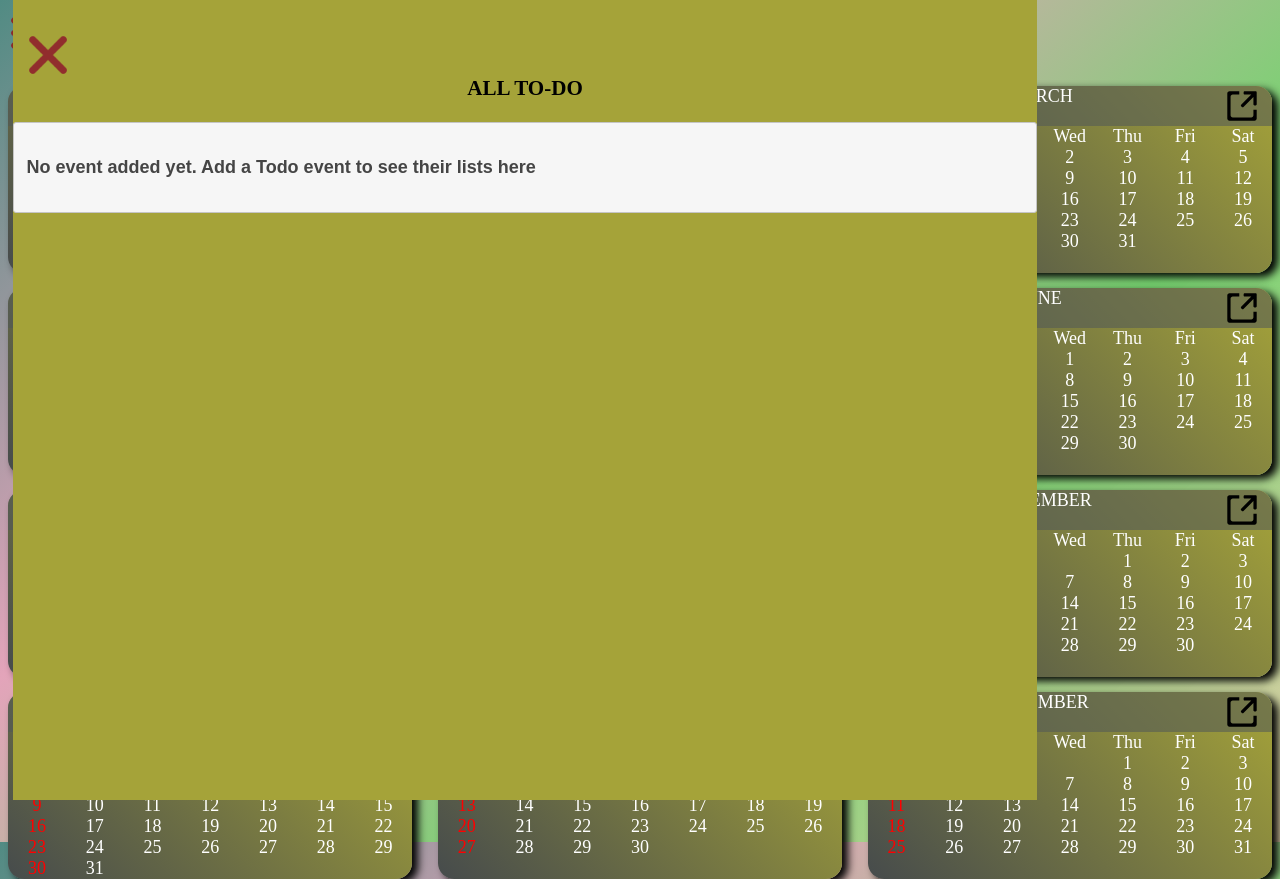
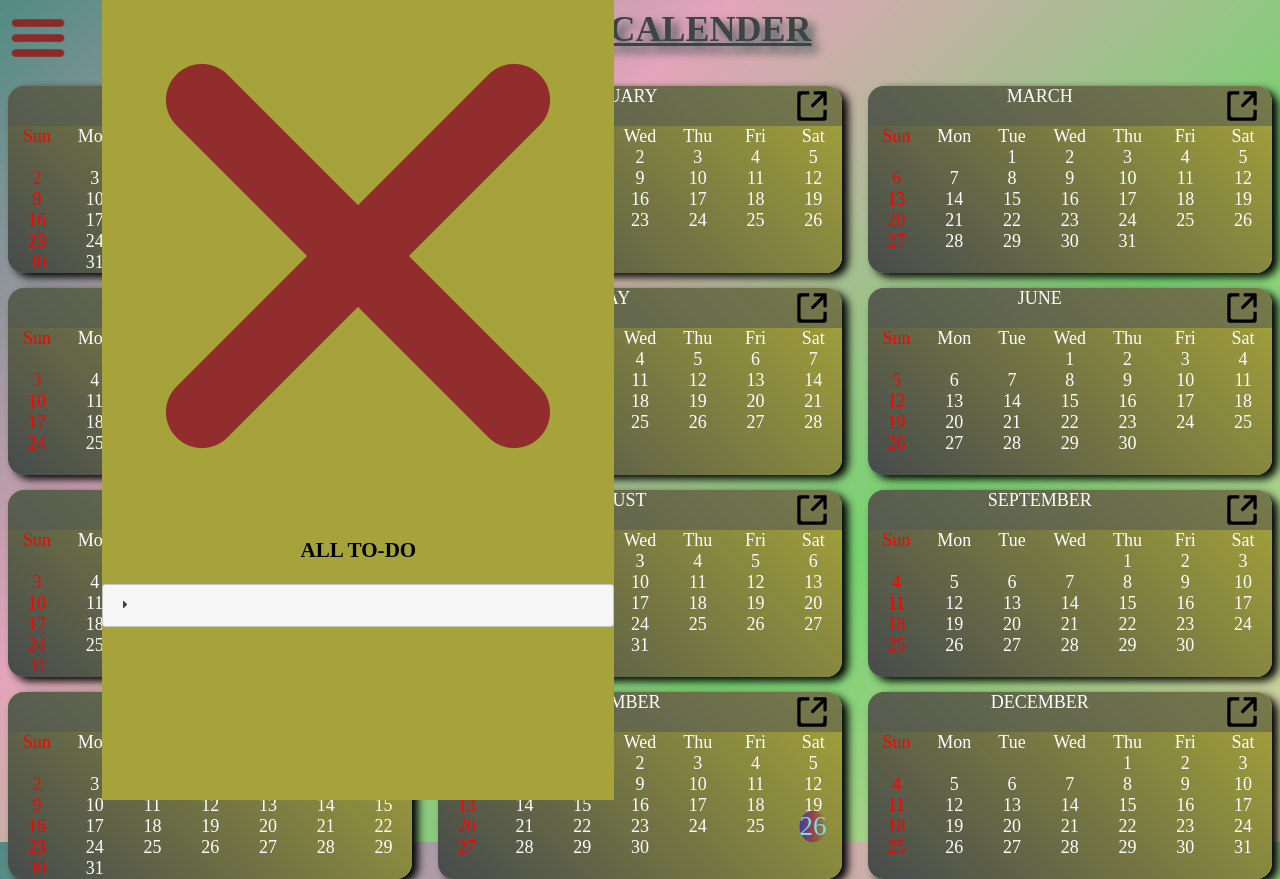
Before and after one commit to Hayzedd-A/calendar-azeez, a plain HTML site: page index.html in a window 1280 px wide. Both pictures are taken after a click on the element 33 px from the left and 38 px from the top of the page. Drawn offline with Linux system fonts and the light colour scheme.

Commit message:
Add files via upload

```diff
--- a/script.js
+++ b/script.js
@@ -2,7 +2,7 @@
 
 /* create an array of months and year with their span numbers
 loop through the array and them to the date element */
-let months = ['Sunday', 'Monday', 'Tuesday', 'Wednesday', 'Thursday', 'Friday', 'Saturday' ]
+let months = ['Sunday', 'Monday', 'Tuesday', 'Wednesday', 'Thusday', 'Friday', 'Saturday' ]
 const yearArray =  {
     '2022' : {'january': 6, 'february': 2, 'march': 2, 'april': 5, 'may': 7, 'june': 3, 'july': 5, 'august': 1, 'september': 4, 'october': 6, 'november': 2, 'december': 4},
     '2023' : {'january': 7, 'february': 3, 'march': 3, 'april': 6, 'may': 1, 'june': 4, 'july': 6, 'august': 2, 'september': 5, 'october': 7, 'november': 3, 'december': 5},
@@ -11,7 +11,7 @@ const yearArray =  {
     '2026' : {'january': 4, 'february': 3, 'march': 2, 'april': 5, 'may': 7, 'june': 3, 'july': 5, 'august': 1, 'september': 4, 'october': 6, 'november': 2, 'december': 4},
     '2027' : {'january': 5, 'february': 3, 'march': 2, 'april': 5, 'may': 7, 'june': 3, 'july': 5, 'august': 1, 'september': 4, 'october': 6, 'november': 2, 'december': 4}
 }
-const yearLocalStorage = {'2022': 'event22', '2023': 'event23', '2024': 'event24', '2025': 'event25'}
+const yearLocalStorage = {'2022': 'event22', '2023': 'event23', '2024': 'event24'}
 
 // All Functions
 
@@ -89,6 +89,34 @@ function addNumberOfDatesToMonth() {
     })
 }
 
+function highlightUserDate() {
+    let userFullDate = new Date().toDateString()
+    let userDate = userFullDate.split(' ')
+    let userDay = ''
+    if (currentYearName == userDate[3]) {
+        $('.month').each(function() {
+            let month = $(this).attr('id').slice(0,3)
+            if (month == userDate[1].toLowerCase()) {
+                $(this).children('.dates').children().each(function() {
+                    if ($(this).text() == userDate[2]) {
+                        $(this).addClass('userDate')
+                    }
+                })
+            }
+
+        })
+    }
+    let angle = 0
+    function linearRotate() {
+        $('.userDate').css('background-image', 'linear-gradient('+ angle + 'deg, #423ca3, #954545, transparent)')
+        angle += 30
+        if(angle == 330) {
+            angle = 0
+        }
+    }
+    setInterval(linearRotate, 500)
+}
+
 function monthSpanner(yearData) {
     $.each(yearData, function(index, value) {
         $('#' + index +' .dates>div:nth-of-type(8)').removeClass()
@@ -135,22 +163,13 @@ function updateReminder() {
      * loop through the content of each month, if empty, get the id and set its h3 to hiden
      */
     $('.todoList h3').show()
-    let emptyCounter = 0
     $('.todoList .content').each(function() {
         if ($(this).html() == '') {
             let emptyClass = $(this).attr('class').split(' ')[1]
             let emptyh3 = '#todo-' + emptyClass
             $(emptyh3).hide()
-            emptyCounter += 1
         }
     })
-    if (emptyCounter == 12) {
-        $('.emptyInfo').show()
-      $('.emptyInfo').html('<h4 id="emptyInfo">No event added yet. \n Add a Todo event to see their lists here</h4>')
-    } else {
-      $('.emptyInfo').hide()
-    }
-
 }
 
 /**
@@ -282,7 +301,7 @@ $('.maximize').click(function() {
     }
 })
 
-$('.yearName h1').click(function() {
+$('.yearName h1').dblclick(function() {
     $('.years').dialog('open')
 })
 
@@ -295,12 +314,12 @@ $('.years li').click(function() {
     currentYearStorage = getYearStorage(currentYearName)
     getLocalStorageData(currentYearStorage)
     redSundays()
+    highlightUserDate()
     removeOutline()
     outlineEventDates()
-    updateReminder()
 })
 
-
+highlightUserDate()
 
 // initiate an accordion from the jQuery UI to show the todo list
 $('.todoList').accordion({
@@ -328,7 +347,7 @@ $('#days').dialog({
  - turn on the dialog box
  - make the input for others hidden
  */
-$('.date').click(function() {
+$('.date').dblclick(function() {
     dateSelector = $(this)
     let date = $(this).html()
     let intDate = parseInt(date)
@@ -344,11 +363,11 @@ $('.date').click(function() {
 })
 
 // make the input of others appear when others is selected from the list
-/*$('#categories').change(function() {
+$('#categories').change(function() {
     if ($(this).val() == 'Others') {
         $('.others').show()
     }
-})*/
+})
 /*
 - get the value of the others input, add it to the option list and set it as the value of the categories
 - get the datas and initiate submitted to false to check if .....
@@ -371,7 +390,6 @@ $('input:submit').click(function() {
     category = $('#categories').val()
     reminderDate = $('.full-date').html()
     saveToStorage(currentYearStorage)
-    updateReminder()
     return false
 })
 
@@ -381,7 +399,7 @@ $('input:submit').click(function() {
  */
 
 //  when menu icon is clicked, slide out the menu div
-$('.todoIcon').click(function() {
+$('.menuIcon').click(function() {
     $('.todoContainer').toggleClass('right50')
     updateReminder()
 })
@@ -398,8 +416,8 @@ $('.outline').click(function() {
 
 })
 dateCountDown(fullDate)
- console.log(daysToGo)
+console.log(daysToGo)
 
- $(document).on('click','#deleteTodo',function(){
+$(document).on('click','#deleteTodo', function() {
     console.log($(this).parent());
- })
+})
--- a/style.css
+++ b/style.css
@@ -18,17 +18,17 @@
         .todoContainer {
             background-color: #a5a339;
             transition: right 0.5s;
-            position: fixed;
+            position: absolute;
             top: 0;
             right: 100%;
             height: 100vh;
-            width: 80vw;
+            width: 40vw;
         }
         .todoContainer h3 {
             text-align: center;
         }
         .right50 {
-            right: 19%;
+            right: 52%;
         }
         .todoList h3 {
             text-align: center;
@@ -51,20 +51,11 @@
         }
         .year {
             flex-grow: 1;
-            display: flex;
-            justify-content: center;
         }
 
         .menuIcon img {
-          width: 50px;
-            heiight: 100%;
+            height: 100%;
             cursor: pointer;
-        }
-        #closeIcon {
-          width: 50px;
-          position: relative;
-          top: 30px;
-          left: 10px;
         }
         .calender {
             display: grid;
@@ -161,7 +152,7 @@
             height: 100vh;
         }
         .outline{
-            outline: 1px outset maroon;
+            outline: 1px outset;
         }
         #optionClose {
             cursor: pointer;
@@ -206,7 +197,7 @@
             display: none;
         }
 
-        @media screen and (max-width : 820px) {
+        @media screen and (max-width : 600px) {
         .container {
             grid-template-rows: 120px 1fr;
         }
@@ -215,10 +206,16 @@
             grid-template-rows: repeat(12, 1fr);
         }
         }
-        @media screen and (max-width : 1140px) {
+        @media screen and (max-width : 800px) {
             .calender {
                 grid-template-columns: repeat(2, 1fr);
                 grid-template-rows: repeat(6, 1fr);
+            }
+        }
+        @media screen and (max-width : 1140px) {
+            .calender {
+                grid-template-columns: repeat(3, 1fr);
+                grid-template-rows: repeat(4, 1fr);
             }
         }
         @media screen and (min-width : 1640px) {
@@ -238,6 +235,13 @@
                 font-size: 64px;
             }
         }
+        .userDate {
+            border-radius: 50%;
+            color: #83d9dd;
+            transform: scale(1.5);
+            transition: all .5s linear;
+            background-image: linear-gradient(45deg, #423ca3, #954545, transparent);
+        }
 
         .eventContent {
             display: flex;
```
